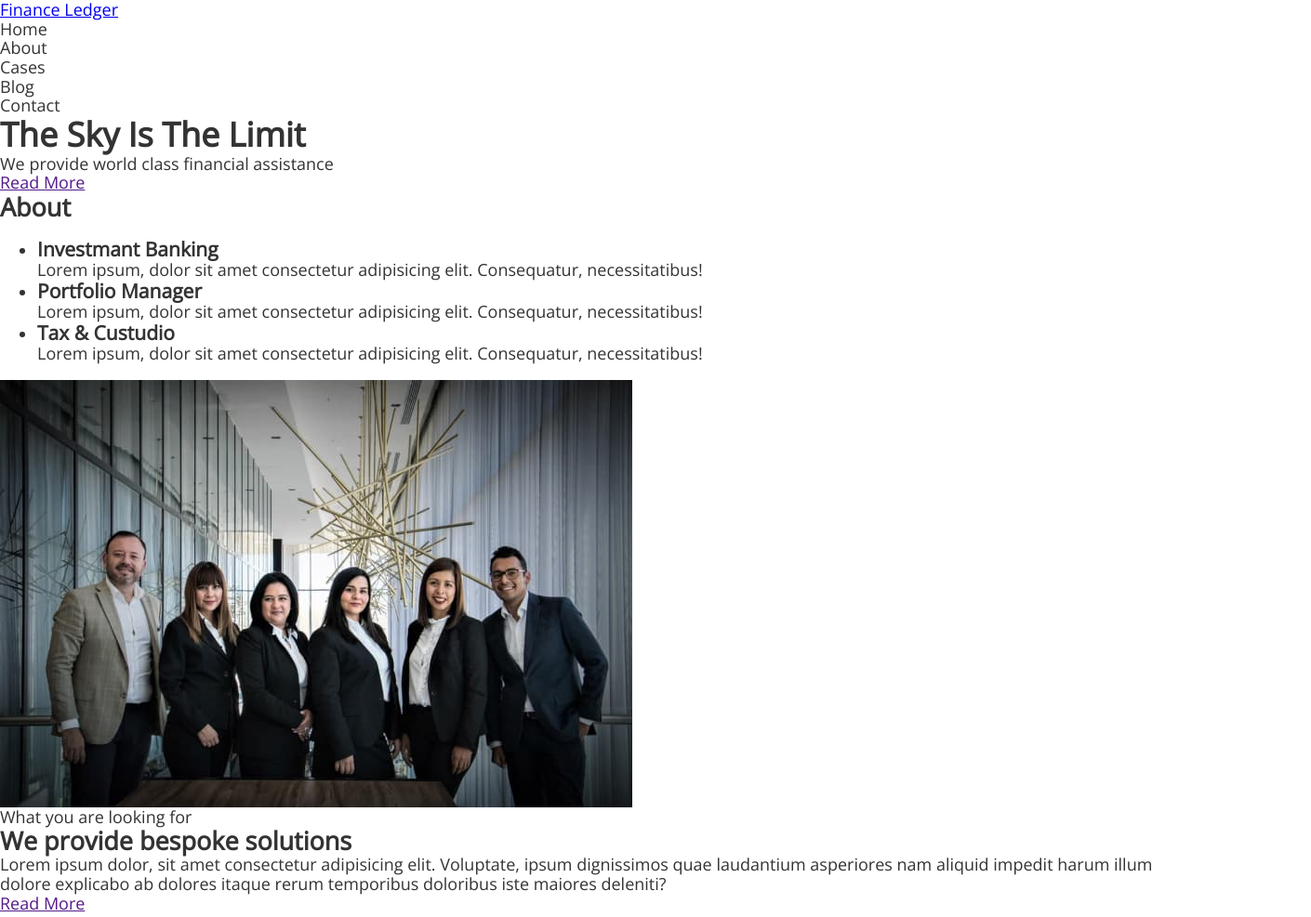
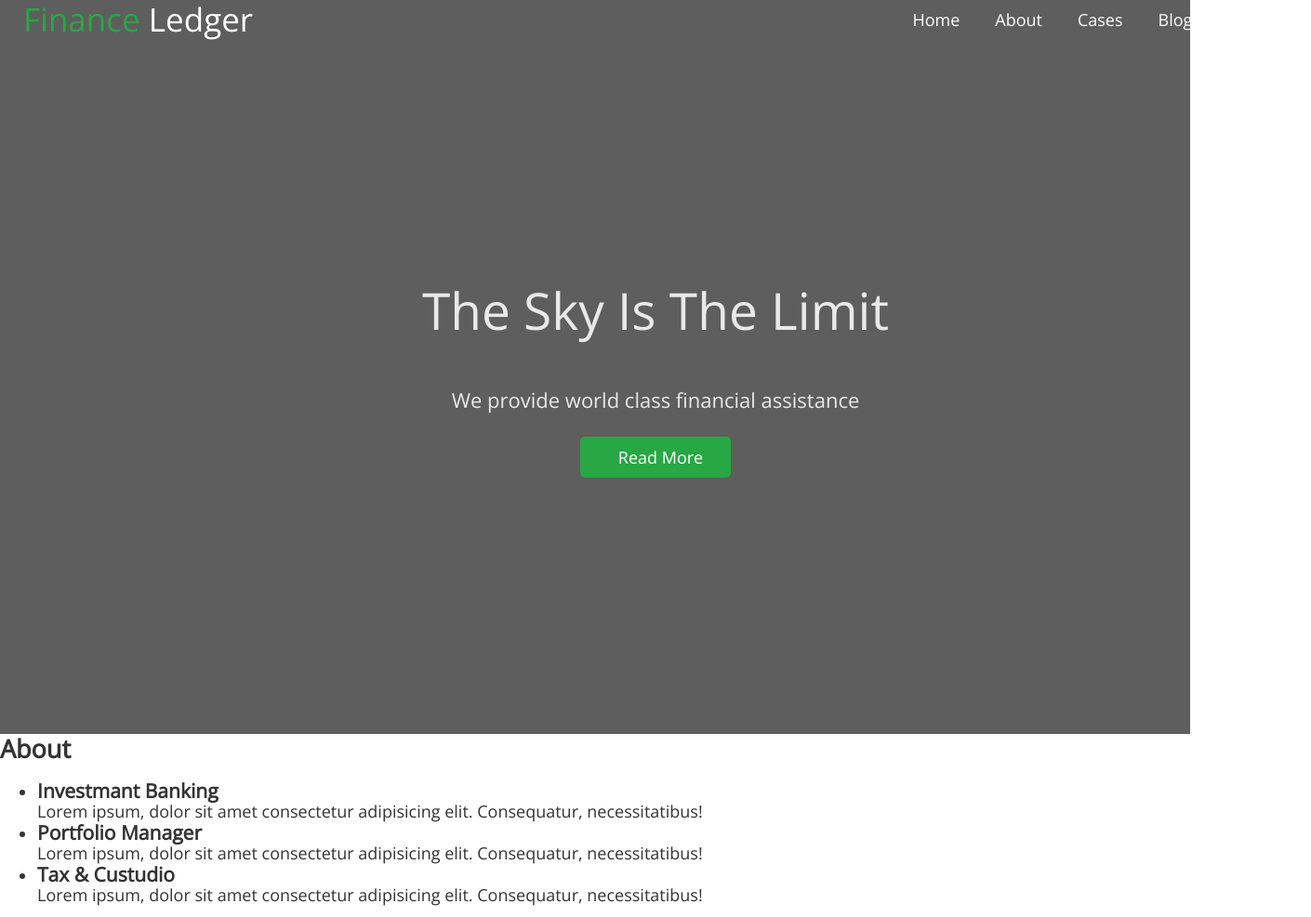
Before and after one commit to KalchIgor/Pr-13-14, a plain HTML site: page index.html in a window 1280 px wide. Shown: the top 987 px of the page at 93% size, 1410 px wide, since content can reach past the window. Drawn offline with nearby package versions, Linux system fonts and the light colour scheme.

Commit message:
add header and hero

```diff
--- a/css/style.css
+++ b/css/style.css
@@ -49,4 +49,76 @@ button {
   cursor: pointer;
 }
 
+.container{
+  width: 1360px;
+  margin: 0 auto;
+  padding-left: 25px;
+  padding-right: 25px;
+}
 /* header */
+.header{
+background-color: #5E5E5E;
+}
+.logo-type{
+  margin-right: auto;
+
+  font-size: 35px;
+  line-height: 1.21;
+  color: var(--secondary-text-color);
+}
+
+.accent{
+  color: var(--accent-color);
+}
+
+.header-nav{
+  display: flex;
+  align-items: center;
+}
+
+
+.header-nav-list{
+  display: flex;
+  gap: 38px;
+}
+
+.header-nav-link{
+  padding: 21px 0;
+  line-height: 1.56;
+  color: var(--secondary-text-color);
+}
+
+/* hero */
+.hero{
+  padding: 259px 0 284px 0;
+  display: block;
+  text-align: center;
+
+  background-color: #5E5E5E;
+}
+.hero-title{
+  margin-bottom: 45px;
+
+  font-weight: 300;
+  font-size: 55px;
+  line-height: 1.2;
+  color: #E9E9E9;
+}
+
+.hero-text{
+  margin-bottom: 29px;
+
+  font-size: 22px;
+  line-height: 1.67;
+  color: #E9E9E9;
+}
+
+.hero-button{
+  padding: 10px 30px 10px 41px;
+
+  line-height: 1.56;
+  color: var(--secondary-text-color);
+
+  background: var(--accent-color);
+  border-radius: 5px;
+}
--- a/index.html
+++ b/index.html
@@ -35,24 +35,28 @@
   </head>
   <body>
     <header class="header">
+     <div class="container">
       <nav class="header-nav">
-        <a href="./index.html" class="logo-type"> Finance Ledger</a>
+        <a href="./index.html" class="logo-type link"> <span class="accent">Finance</span> Ledger</a>
         <ul class="header-nav-list list">
-          <li class="header-nav-item"><a href="" class="header-nav-link link">Home</a></li>
-          <li class="header-nav-item"><a href="" class="header-nav-link link">About</a></li>
-          <li class="header-nav-item"><a href="" class="header-nav-link link">Cases</a></li>
-          <li class="header-nav-item"><a href="" class="header-nav-link link">Blog</a></li>
-          <li class="header-nav-item"><a href="" class="header-nav-link link">Contact</a></li>
+          <li class="header-nav-item list"><a href="" class="header-nav-link link">Home</a></li>
+          <li class="header-nav-item list"><a href="" class="header-nav-link link">About</a></li>
+          <li class="header-nav-item list"><a href="" class="header-nav-link link">Cases</a></li>
+          <li class="header-nav-item list"><a href="" class="header-nav-link link">Blog</a></li>
+          <li class="header-nav-item list"><a href="" class="header-nav-link link">Contact</a></li>
         </ul>
       </nav>
+     </div>
     </header>
 
     <!-- main content -->
     <main>
       <section class="hero">
-        <h1 class="hero-title">The Sky Is The Limit</h1>
-        <p class="hero-text">We provide world class financial assistance</p>
-        <a class="hero-button" href="">Read More</a>
+        <div class="container">
+          <h1 class="hero-title">The Sky Is The Limit</h1>
+          <p class="hero-text">We provide world class financial assistance</p>
+          <a class="hero-button link" href="">Read More</a>
+        </div>
       </section>
 
       <!-- about -->
```
